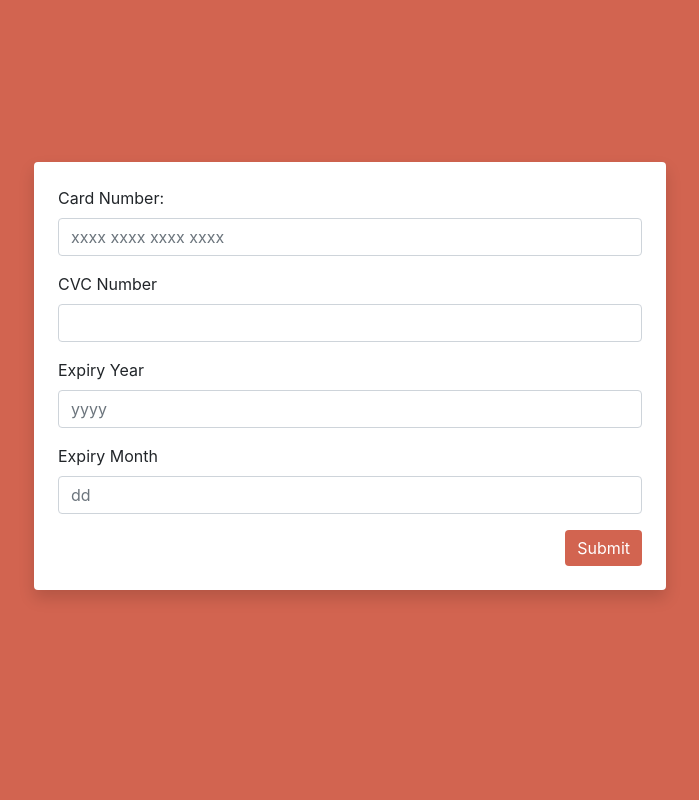
After one commit to syedbilal28/money_buddy, a Django app: template moneybuddy/groupchat/templates/cardinput.html in a window 1280 px wide. The commit adds this page. Shown: the whole page, without its empty margins (290-989 px from the left). Run offline with Django 3.2, Linux system fonts and the light colour scheme; the template is opened without the code that fills it, so the values that code supplies are empty; some libraries are stand-ins or nearby versions.

Commit message:
Card Page separated

```diff
--- a/moneybuddy/groupchat/consumers.py
+++ b/moneybuddy/groupchat/consumers.py
@@ -23,7 +23,7 @@ class ChatConsumer(AsyncWebsocketConsumer):
         # print(thread_obj)
         # print(thread_id, me)
         self.thread_obj = thread_obj
-        print(thread_obj)
+        # print(thread_obj)
         chat_room = f"thread_{thread_obj.id}"
         self.chat_room = chat_room
         await self.channel_layer.group_add(
--- a/moneybuddy/groupchat/forms.py
+++ b/moneybuddy/groupchat/forms.py
@@ -3,6 +3,7 @@ from django.contrib.auth.models import User
 from django_countries.widgets import CountrySelectWidget
 from django_countries.fields import CountryField
 from .models import Profile
+
 import stripe
 class LoginForm(forms.Form):
     username=forms.CharField(max_length=50,label='Username',label_suffix="",widget=forms.TextInput(attrs={"id":"username"}))
@@ -57,6 +58,7 @@ class SignupForm(forms.ModelForm):
         print("profile Created")
         profile.save()
         print("Second commit completed")
+
         return user
 class ThreadCreationForm(forms.Form):
     Price=forms.IntegerField(label='Buy out',label_suffix='',widget=forms.TextInput(attrs={"id":"price_input"}))
--- /dev/null
+++ b/moneybuddy/groupchat/templates/cardinput.html
@@ -0,0 +1,69 @@
+{% load static %}
+<!DOCTYPE html>
+
+<html lang="en">
+<head>
+    <meta charset="UTF-8">
+    <meta name="viewport" content="width=device-width, initial-scale=1.0">
+    <link rel="stylesheet" href="https://stackpath.bootstrapcdn.com/bootstrap/4.5.2/css/bootstrap.min.css" integrity="sha384-JcKb8q3iqJ61gNV9KGb8thSsNjpSL0n8PARn9HuZOnIxN0hoP+VmmDGMN5t9UJ0Z" crossorigin="anonymous">
+    <title>Card Info</title>
+    <style>
+        .d-flex{
+            height: 100vh;
+            background-color: #D26450;
+        }
+        #form-div-wrapper{
+            /* padding: 110px; */
+            border-radius: 20px;
+            /* border:1px solid black; */
+            background-color: #f5f5f5;
+            /* min-width: 400px; */
+            /* box-shadow: 10px 10px 10px; */
+            position: relative;
+        }
+        #form-div{
+            width: 100%;
+        }
+        .btn{
+            background-color: #D26450;
+            border:none;
+        }
+        .btn:hover{
+            background-color: #f5f5f5;
+            color: #D26450;
+            transition: 0.3s;
+        }
+    </style>
+</head>
+<body>
+    <!-- <div class="container"> -->
+        <div class="d-flex p-2 bd-highlight justify-content-center w-100">
+            <div id="form-div-wrapper" class="row justify-content align-self-center shadow p-4 mb-5 bg-white rounded w-50">
+                <div id="form-div">
+                    <form action="{% url 'CardInput' %}">
+                        {% csrf_token %}
+                        <div class="form-group">
+
+                            <label for="ccn">Card Number:</label>
+                            <input id="ccn" type="tel" name="card" inputmode="numeric" pattern="[0-9\s]{13,19}" autocomplete="cc-number" maxlength="19" placeholder="xxxx xxxx xxxx xxxx" class="form-control">
+                        </div>
+                        <div class="form-group">
+                            <label for="">CVC Number</label>
+                            <input type="text" name="cvc" maxlength=3 class="form-control">
+                        </div>
+                        <div class="form-group">
+                            <label for="">Expiry Year</label>
+                            <input type="text" name="exp_year" placeholder="yyyy" class="form-control" maxlength="4">
+                        </div>
+                        <div class="form-group">
+                            <label for="">Expiry Month</label>
+                            <input type="text" placeholder="dd" name="exp_month" maxlength="2" class="form-control">
+                        </div>
+                        <button class="btn btn-primary float-sm-right" type="submit">Submit</button>
+                    </form>
+                </div>
+            </div>
+        </div>
+    <!-- </div> -->
+</body>
+</html>
--- a/moneybuddy/groupchat/urls.py
+++ b/moneybuddy/groupchat/urls.py
@@ -10,5 +10,6 @@ urlpatterns=[
     path('create_thread/',views.Create_Thread,name="create-thread"),
     path('join/',views.Join_Thread,name="Join"),
     path('Start/<str:thread_id>/',views.Start,name="Start"),
-    path("hooks/",views.my_webhook_view,name="Hook")
+    path("hooks/",views.my_webhook_view,name="Hook"),
+    path("card/",views.CardInput,name="CardInput")
 ]
```
Also changed, not shown: moneybuddy/groupchat/templates/inbox.html (+6 -6 lines), moneybuddy/groupchat/views.py (+58 -28 lines), moneybuddy/db.sqlite3, moneybuddy/groupchat/static/stripe.jpeg (added).
